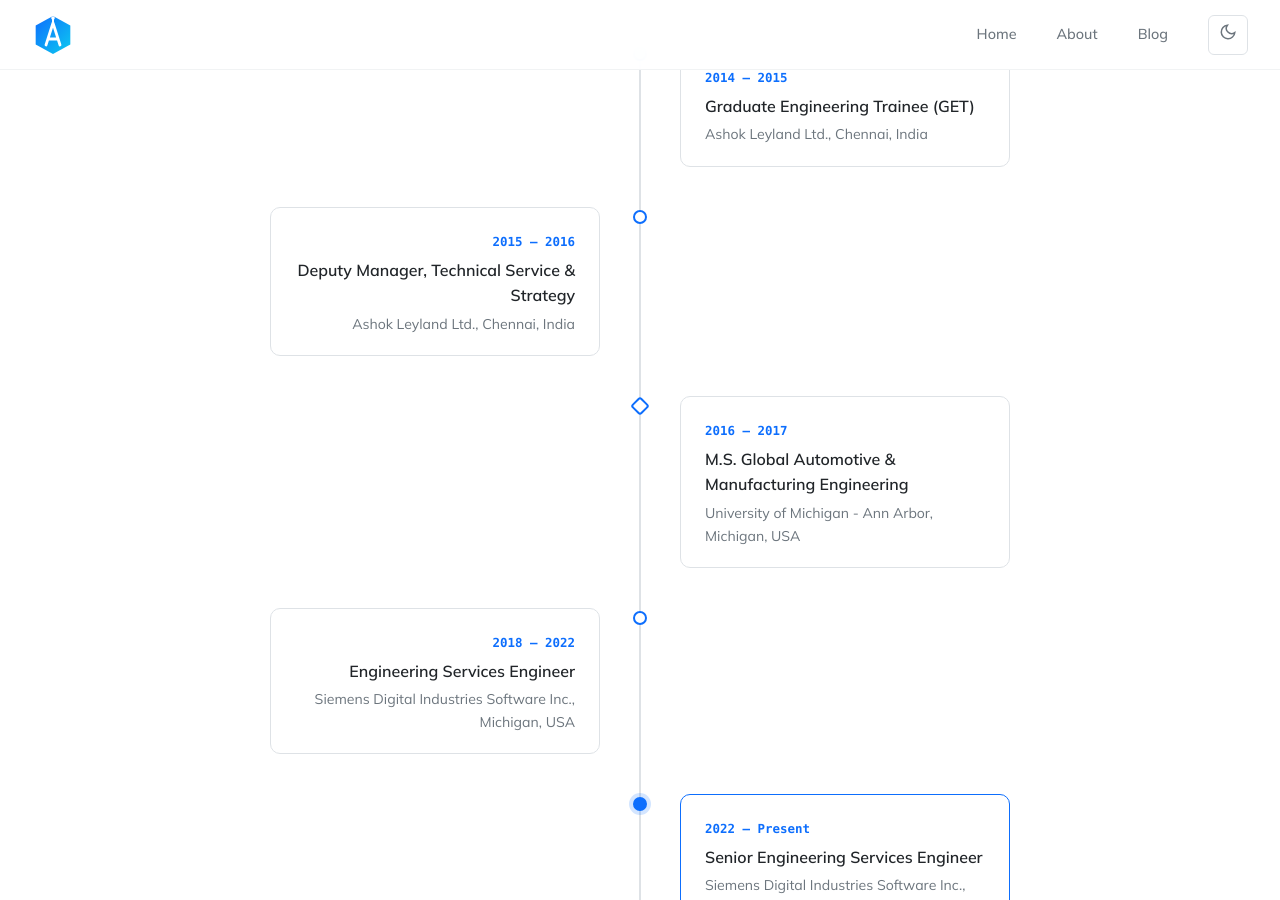
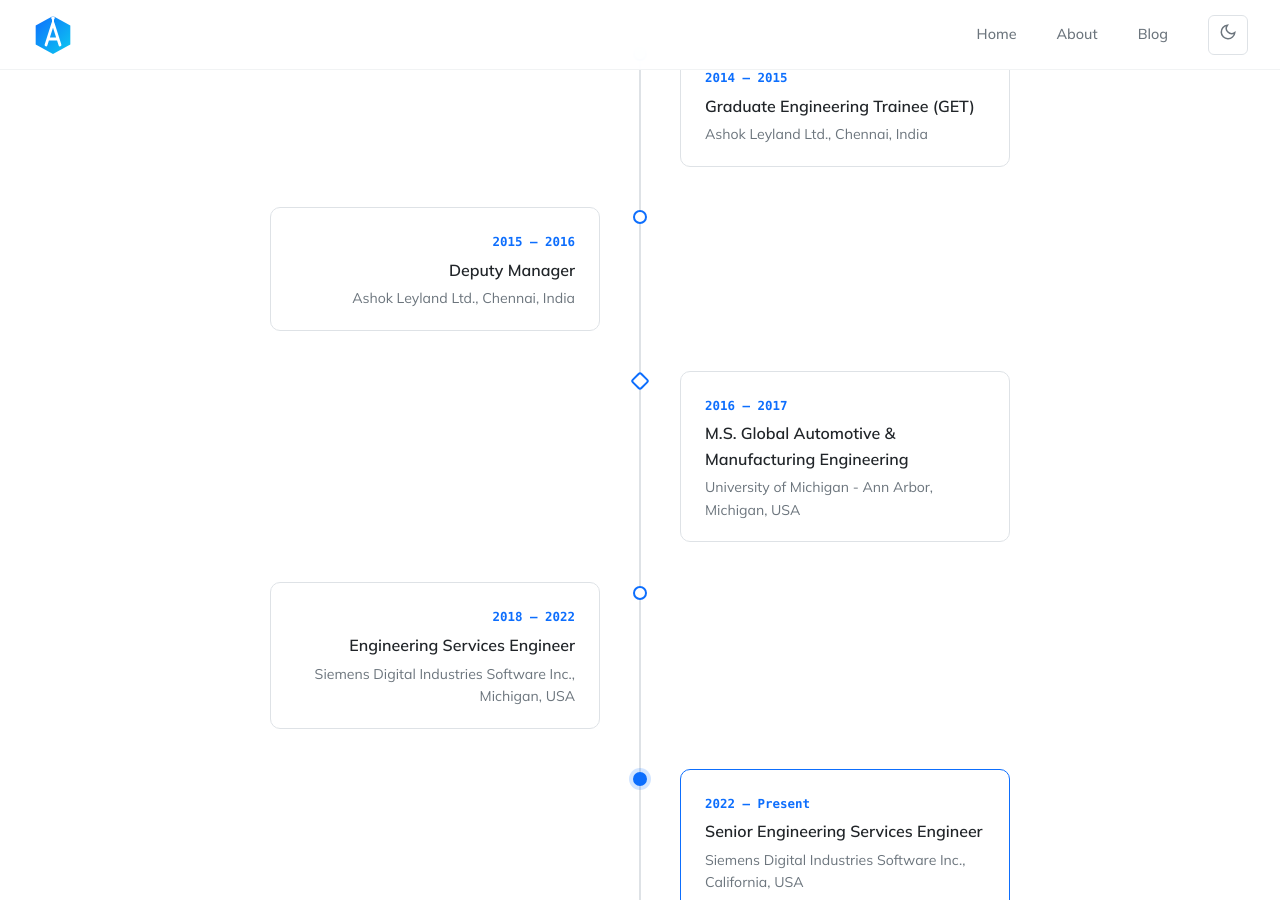
Before and after one commit to anandrams/anandrams.github.io, a Jekyll site: the page built from index.md, in a window 1280 px wide and 900 px high, scrolled down 2563 px. Built offline with Jekyll 4.4.1, drawn with Linux system fonts in a browser that asks for light colours.

Commit message:
Drop division name from timeline for consistency across entries

```diff
--- a/index.md
+++ b/index.md
@@ -101,7 +101,7 @@
         <div class="vt-node vt-node-exp"></div>
         <div class="vt-card">
           <span class="vt-date">2015 – 2016</span>
-          <h3>Deputy Manager, Technical Service &amp; Strategy</h3>
+          <h3>Deputy Manager</h3>
           <p>Ashok Leyland Ltd., Chennai, India</p>
         </div>
       </div>
```
